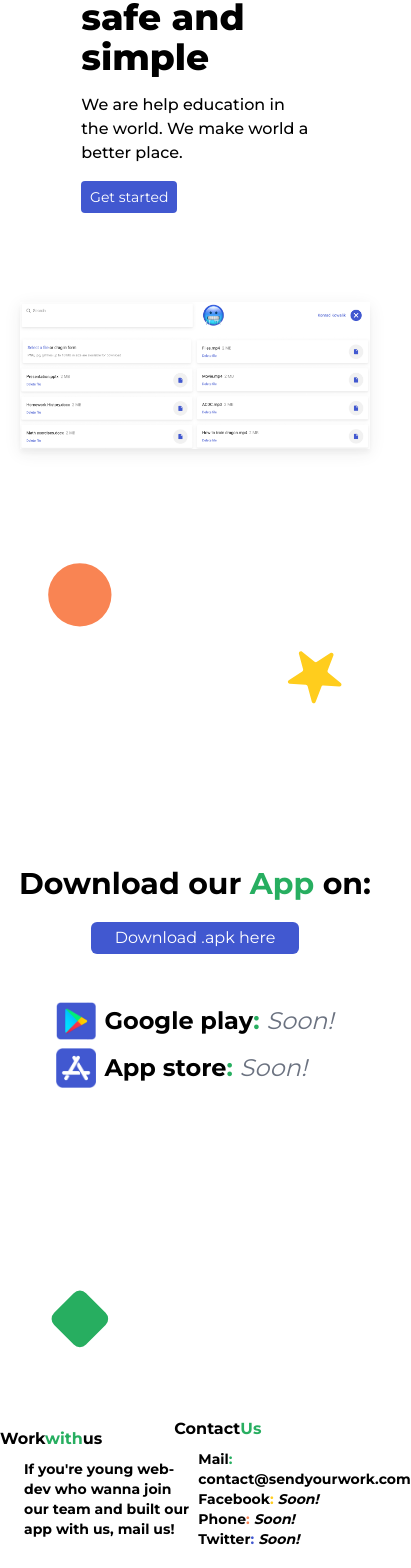
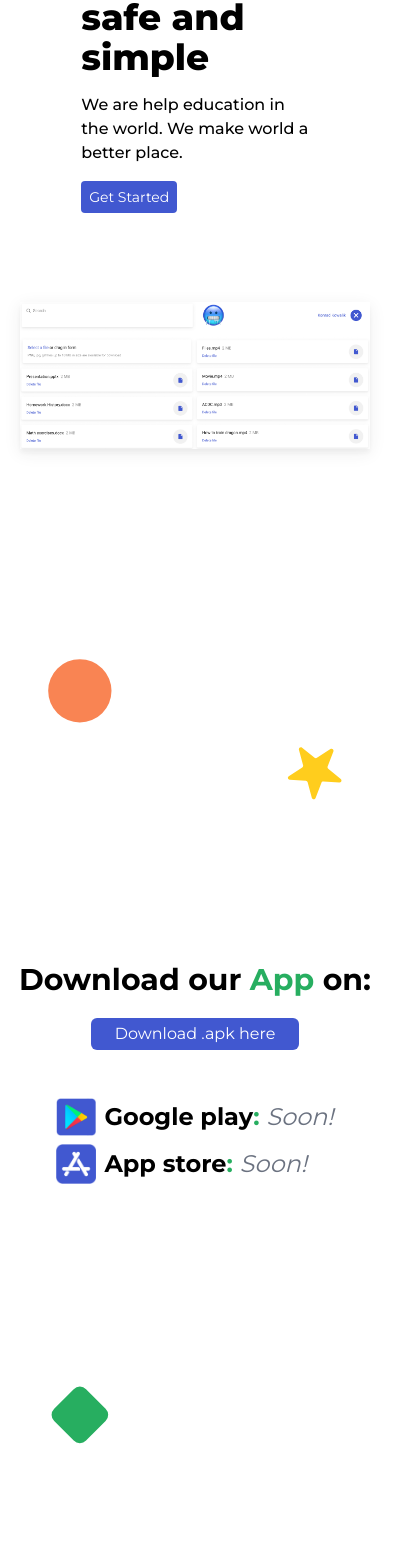
Before and after one commit to sendyourwork/frontend, a Next.js app: page / in a window 390 px wide. Shown: the part 289-1857 px from the top of the page, 411 px wide, since content can reach past the window. After the commit the page ends 1784 px from the top, so only its background shows below. Built offline with nearby package versions, Linux system fonts and the light colour scheme.

Commit message:
Adding select

```diff
--- a/components/SendEmailForm.tsx
+++ b/components/SendEmailForm.tsx
@@ -6,6 +6,7 @@ import sendEmailToTeacher from "../utils/sendEmailToTeacher";
 import AddFile from "./AddFile";
 import FilesToPreviewList from "./FilesToPreviewList";
 import LoadingSpinner from "./LoadingSpinner";
+import Select from 'react-select'
 
 export default function SendEmailForm(): JSX.Element {
     const defaultSubject = 'math';
@@ -15,13 +16,27 @@ export default function SendEmailForm(): JSX.Element {
     const [error, setError] = useState<string | null>(null);
     const [isSending, setIsSending] = useState(false);
     const [sentSuccessFully, setIsSentSuccessFully] = useState(false);
-    const { user: {username, school_class} } = useContext(UserContext);
-
+    const { user: { username, school_class } } = useContext(UserContext);
+    const customStyles = {
+        option: (provided, state) => ({
+            ...provided,
+            fontWeight: '600',
+            backgroundColor: state.isSelected ? '#5975ff' : 'white',
+            color: state.isSelected ? 'white' : '#4158D0',
+        }),
+    }
+    const options = [
+        { value: 'Math', label: 'Math' },
+        { value: 'Geography', label: 'Geography' },
+        { value: 'Physics', label: 'Physics' },
+        { value: 'PE', label: 'PE' },
+        { value: 'Computer Science', label: 'Computer Science' },
+    ]
     const removeFile = (index: number) => {
         setFiles(files.filter((_, fileIndex) => fileIndex !== index));
     }
     const checkIsFilesNotTooBig = () => {
-        if(!checkIsFilesSizeNotTooBig(files) && files.length > 0) {
+        if (!checkIsFilesSizeNotTooBig(files) && files.length > 0) {
             setError("Your files weights more than 10 MB!");
         }
         else {
@@ -29,7 +44,7 @@ export default function SendEmailForm(): JSX.Element {
         }
     }
     const handleSubmit = async () => {
-        if(title && subject && files.length > 0) {
+        if (title && subject && files.length > 0) {
             setIsSending(true);
             const reader = new FileReader();
             reader.readAsDataURL(files[0]);
@@ -42,7 +57,7 @@ export default function SendEmailForm(): JSX.Element {
                     filename: files[0].name,
                     filecontent: reader.result.toString().replace(/^data:(.*,)?/, '')
                 });
-                if(response === "OK") {
+                if (response === "OK") {
                     setIsSentSuccessFully(true);
                     setTimeout(() => {
                         setIsSentSuccessFully(false);
@@ -68,15 +83,15 @@ export default function SendEmailForm(): JSX.Element {
 
     useEffect(() => {
         checkIsFilesNotTooBig();
-    // eslint-disable-next-line react-hooks/exhaustive-deps
+        // eslint-disable-next-line react-hooks/exhaustive-deps
     }, [files])
     return (
         <div className="relative flex flex-col gap-5">
-            <select onChange={(e) => setSubject(e.target.value)}>
-                <option value="math">Math</option>
-                <option value="english">English</option>
-                <option value="INZ02.02">INZ</option>
-            </select>
+            <Select
+                placeholder='Pick class:'
+                options={options}
+                styles={customStyles}
+            />
             <div className="w-full h-16 px-5 myShadow flex flex-col justify-center rounded">
                 {title && <p className="text-sm text-gray-400 z-10">Title</p>}
                 <input
@@ -88,10 +103,10 @@ export default function SendEmailForm(): JSX.Element {
                 />
             </div>
             <AddFile add={addFiles} />
-            {files.length > 0 && <FilesToPreviewList remove={removeFile} files={files}/>}
+            {files.length > 0 && <FilesToPreviewList remove={removeFile} files={files} />}
             {error && <p className="text-red-600 text-center">{error}</p>}
             <button onClick={handleSubmit} className="w-28 xl:ml-auto bg-blue-600 hover:bg-blue-700 text-white rounded-3xl flex px-5 py-3 gap-2">
-                <svg xmlns="http://www.w3.org/2000/svg" height="24px" viewBox="0 0 24 24" width="24px" fill="#FFFFFF"><path d="M0 0h24v24H0V0z" fill="none"/><path d="M4.01 6.03l7.51 3.22-7.52-1 .01-2.22m7.5 8.72L4 17.97v-2.22l7.51-1M2.01 3L2 10l15 2-15 2 .01 7L23 12 2.01 3z"/></svg>
+                <svg xmlns="http://www.w3.org/2000/svg" height="24px" viewBox="0 0 24 24" width="24px" fill="#FFFFFF"><path d="M0 0h24v24H0V0z" fill="none" /><path d="M4.01 6.03l7.51 3.22-7.52-1 .01-2.22m7.5 8.72L4 17.97v-2.22l7.51-1M2.01 3L2 10l15 2-15 2 .01 7L23 12 2.01 3z" /></svg>
                 <span>Send</span>
             </button>
             {isSending &&
--- a/components/landing/Main.tsx
+++ b/components/landing/Main.tsx
@@ -1,13 +1,13 @@
 import { useMediaQuery } from 'react-responsive'
 import Fade from 'react-reveal/Fade'
 import Link from 'next/link'
-import { Props } from 'react'
 
 interface LinkButtonProps {
     linkProps: string,
 }
 
 export default function Main({ linkProps }: LinkButtonProps): JSX.Element {
+    const isPhone = useMediaQuery({ query: '(max-width: 768px)' })
     return (
         <main className="flex h-85vh font-montserrat relative flex-col lg:flex-row items-center xl:items-start overflow-x-hidden">
             <Fade top delay={300}>
@@ -23,9 +23,16 @@ export default function Main({ linkProps }: LinkButtonProps): JSX.Element {
                         <span className="font-montserrat font-extrabold text-4xl md:text-6xl">Send your homework safe and simple</span>
                         <span className="mt-4 text-m font-medium">We are help education in the world. We make world a better place.</span>
                         <div className="mt-4">
-                            <Link href={linkProps} passHref={true}>
-                                <button className="bg-main text-white text-sm md:text-base rounded h-8 w-24 font-normal md:h-10 md:w-32">Get started</button>
-                            </Link>
+                            {!isPhone ?
+                                <Link href={linkProps} passHref={true}>
+                                    <button className="bg-main text-white text-sm md:text-base rounded h-8 w-24 font-normal md:h-10 md:w-32">Get Started</button>
+                                </Link>
+                                :
+                                <button className="bg-main text-white text-sm rounded h-8 w-24 font-normal">
+                                    <a href="#downloadInfo">Get Started</a>
+                                </button>
+                            }
+
                         </div>
                     </div>
                 </div>
--- a/components/landing/MainInfoPhone.tsx
+++ b/components/landing/MainInfoPhone.tsx
@@ -1,6 +1,6 @@
 export default function MainInfoPhone(): JSX.Element {
     return (
-        <div className="relative flex flex-col justify-center items-center h-screen font-montserrat">
+        <div className="relative flex flex-col justify-center items-center h-screen font-montserrat mt-24 md:mt-0" id="downloadInfo">
             <img src="/images/Star 8.svg" className="absolute top-24 right-12" />
             <img src="/images/Circle91.svg" className="absolute w-16 top-2 left-12" />
             <img src="/images/Rectangle94.svg" className="w-16 absolute bottom-12 left-12" />
--- a/config.ts
+++ b/config.ts
@@ -1 +1 @@
-export const BACKEND_URL = "http://send-your.works:3000";
+export const BACKEND_URL = "https://send-your.works:3000";
--- a/pages/home.tsx
+++ b/pages/home.tsx
@@ -1,6 +1,6 @@
 import type { NextPage } from "next";
 import Head from "next/head";
-import React, { useContext, useState } from "react";
+import React, { useContext, useState, useEffect } from "react";
 import AddFile from "../components/AddFile";
 import Chat from "../components/Chat";
 import FilesToDownloadList from "../components/FilesToDownloadList";
@@ -23,7 +23,14 @@ const Home: NextPage = () => {
         setFiles(files.filter((item) => item.name !== name));
     }
 
-    const { user:{ username } } = useContext(UserContext);
+    const { user: { username } } = useContext(UserContext);
+    // loading
+    const [loading, setLoading] = useState(true);
+    useEffect(() => {
+        setTimeout(() => {
+            setLoading(false);
+        }, 1500)
+    })
     return (
         <>
             <Head>
@@ -33,7 +40,7 @@ const Home: NextPage = () => {
                 <div className="order-2 w-full xl:w-4/5 xl:order-none">
                     <div className="flex flex-col xl:grid grid-cols-2 gap-9">
                         <div className="myShadow w-full p-5 flex items-center">
-                            <svg xmlns="http://www.w3.org/2000/svg" height="24px" viewBox="0 0 24 24" width="24px" fill="#1111117A"><path d="M0 0h24v24H0V0z" fill="none"/><path d="M15.5 14h-.79l-.28-.27C15.41 12.59 16 11.11 16 9.5 16 5.91 13.09 3 9.5 3S3 5.91 3 9.5 5.91 16 9.5 16c1.61 0 3.09-.59 4.23-1.57l.27.28v.79l5 4.99L20.49 19l-4.99-5zm-6 0C7.01 14 5 11.99 5 9.5S7.01 5 9.5 5 14 7.01 14 9.5 11.99 14 9.5 14z"/></svg>
+                            <svg xmlns="http://www.w3.org/2000/svg" height="24px" viewBox="0 0 24 24" width="24px" fill="#1111117A"><path d="M0 0h24v24H0V0z" fill="none" /><path d="M15.5 14h-.79l-.28-.27C15.41 12.59 16 11.11 16 9.5 16 5.91 13.09 3 9.5 3S3 5.91 3 9.5 5.91 16 9.5 16c1.61 0 3.09-.59 4.23-1.57l.27.28v.79l5 4.99L20.49 19l-4.99-5zm-6 0C7.01 14 5 11.99 5 9.5S7.01 5 9.5 5 14 7.01 14 9.5 11.99 14 9.5 14z" /></svg>
                             <input type="text"
                                 value={searchValue}
                                 className="outline-none ml-2 w-full"
@@ -41,15 +48,15 @@ const Home: NextPage = () => {
                                 onChange={(e: React.ChangeEvent<HTMLInputElement>) => setSearchValue(e.target.value)}
                             />
                         </div>
-                        <AddFile add={addFile} fetchFunction={homeDriveUpload}/>
+                        <AddFile add={addFile} fetchFunction={homeDriveUpload} />
                     </div>
-                    <FilesToDownloadList files={files} remove={removeFile} removeFetchFunction={homeDriveFileRemove}/>
+                    <FilesToDownloadList files={files} remove={removeFile} removeFetchFunction={homeDriveFileRemove} />
                     <div className="w-full xl:w-5/12">
                         <SendEmailForm />
                     </div>
                 </div>
                 <div className="flex flex-col xl:w-1/5 order-1 mb-5 xl:mb-0 xl:order-none gap-8 xl:min-h-full justify-between">
-                    <UserInfo name={username}/>
+                    <UserInfo name={username} />
                     <Chat />
                 </div>
             </div>
--- a/pages/index.tsx
+++ b/pages/index.tsx
@@ -36,7 +36,7 @@ const Page = () => {
                         <Navbar />
                         <Main linkProps="/" />
                         <MainInfoPhone />
-                        <Footer />
+
                     </>
             }
         </>
```
Also changed, not shown: 1 other file (tests, documents, lock files or other folders).
